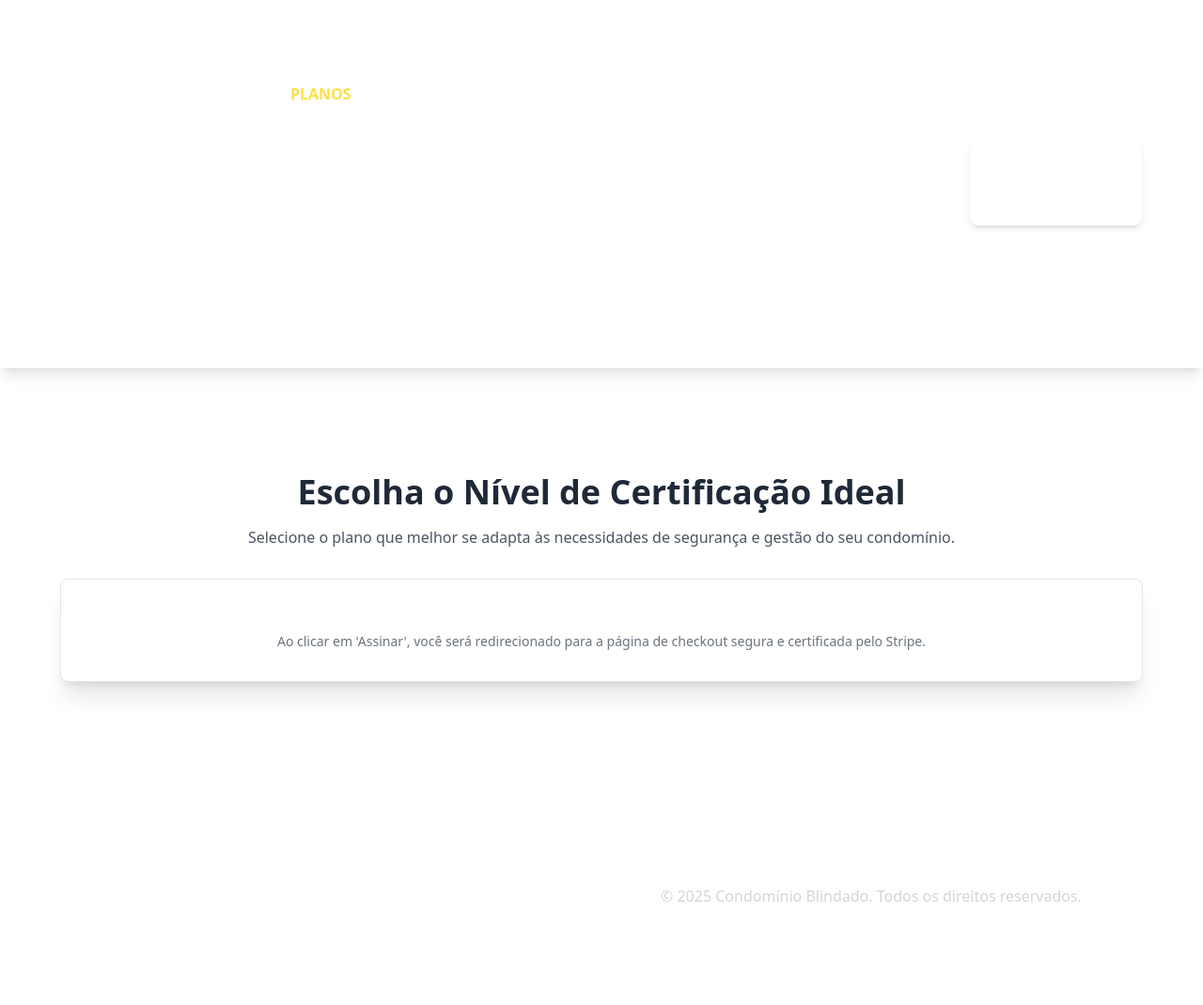
After one commit to Guilherme-d3v/novo-projeto, a Flask app: page /planos in a window 1280 px wide. The commit adds this page. Shown: the whole page at 94% size. Run offline with Flask 3, Linux system fonts and the light colour scheme; the visitor is signed in with stand-in values (Sample User, id 1); some libraries are stand-ins or nearby versions.

Commit message:
feat: add pricing.html
adicionei um novo html e uma rota para ele no base.html

```diff
--- a/app.py
+++ b/app.py
@@ -85,6 +85,18 @@ def blog():
 @app.route("/faq")
 def faq():
     return render_template("faq.html")
+
+
+# 🌟 NOVA ROTA PARA PÁGINA DE PREÇOS 🌟
+@app.route("/planos")
+@login_required
+def planos():
+    # Aqui você pode passar dados, se necessário, mas a tabela do Stripe é estática
+    return render_template("pricing.html",
+                           user_id=session.get("user_id"),
+                           user_type=session.get("user_type"))
+
+@app.route("/contato", methods=["GET", "POST"])
 
 @app.route("/contato", methods=["GET", "POST"])
 def contato():
--- a/templates/base.html
+++ b/templates/base.html
@@ -52,6 +52,12 @@
                 </a>
                 <div class="hidden md:flex space-x-4 md:space-x-8 w-full md:w-auto mb-4 md:mb-0">
                     <a href="{{ url_for('index') }}" class="hover:text-blindado-light-blue transition duration-300">Início</a>
+
+                    <!-- 🌟 NOVO LINK PARA PLANOS 🌟 -->
+                    <!-- Adicionamos o link para a nova rota /planos de forma destacada -->
+                    <a href="{{ url_for('planos') }}" class="hover:text-blindado-light-blue transition duration-300 font-bold text-yellow-300 hover:text-white">PLANOS</a>
+                    <!-- -------------------------- -->
+
                     <a href="{{ url_for('lista_certificados') }}" class="hover:text-blindado-light-blue transition duration-300">Condomínios</a>
                     <a href="{{ url_for('lista_empresas') }}" class="hover:text-blindado-light-blue transition duration-300">Prestadores</a>
                     <a href="#" class="hover:text-blindado-light-blue transition duration-300 opacity-50 cursor-not-allowed" title="Em breve">Serviços</a>
--- /dev/null
+++ b/templates/pricing.html
@@ -0,0 +1,49 @@
+{% extends "base.html" %}
+{% block title %}Planos de Assinatura{% endblock %}
+{% block content %}
+<div class="max-w-6xl mx-auto py-8">
+    <h1 class="text-3xl md:text-4xl font-bold text-center text-gray-800 mb-4">Escolha o Nível de Certificação Ideal</h1>
+    <p class="text-center text-gray-600 mb-8">
+        Selecione o plano que melhor se adapta às necessidades de segurança e gestão do seu condomínio.
+    </p>
+
+    <!-- 🌟 CONTAINER DO WIDGET DE PREÇOS DO STRIPE 🌟 -->
+    <div class="bg-white p-4 md:p-8 rounded-lg shadow-xl border border-gray-200">
+
+        <!--
+            Lógica Jinja2: Prepara o identificador do cliente (ID do Stripe ou Email)
+            para o widget. Isso evita que o cliente tenha que digitar o email novamente
+            no checkout do Stripe.
+        -->
+        {% set customer_identifier = '' %}
+        {% if c and c.stripe_customer_id %}
+            {% set customer_identifier = c.stripe_customer_id %}
+        {% elif c and c.email %}
+            {% set customer_identifier = c.email %}
+        {% endif %}
+
+        <!-- O SEU CÓDIGO DA TABELA DE PREÇOS DO STRIPE COMEÇA AQUI -->
+
+        <!-- Script que carrega a biblioteca do Stripe (DEVE VIR PRIMEIRO) -->
+        <script async src="https://js.stripe.com/v3/pricing-table.js"></script>
+
+        <!-- Widget da Tabela de Preços, usando suas chaves e ID da tabela -->
+        <stripe-pricing-table
+            pricing-table-id="prctbl_1ScnPq1IYJ6hPev6WslxdHns"
+            publishable-key="pk_live_51SX26g1IYJ6hPev6i51nCdqnUxsvnvEnRSwcyQw9nHQsAo4puON1HbbwK6jbxRicJTFRLOK1aQqamYuztgWLRkSX007Dti63qm"
+            {% if customer_identifier %}
+            customer-email="{{ customer_identifier }}"
+            {% endif %}
+        >
+        </stripe-pricing-table>
+
+        <!-- O SEU CÓDIGO DA TABELA DE PREÇOS DO STRIPE TERMINA AQUI -->
+
+        <p class="text-center text-sm text-gray-500 mt-6">
+            Ao clicar em 'Assinar', você será redirecionado para a página de checkout segura e certificada pelo Stripe.
+        </p>
+    </div>
+    <!-- 🌟 FIM DO WIDGET DE PREÇOS DO STRIPE 🌟 -->
+
+</div>
+{% endblock %}
```
Also changed, not shown: 1 other file. Lines whose indentation alone changed are shown as unchanged.
